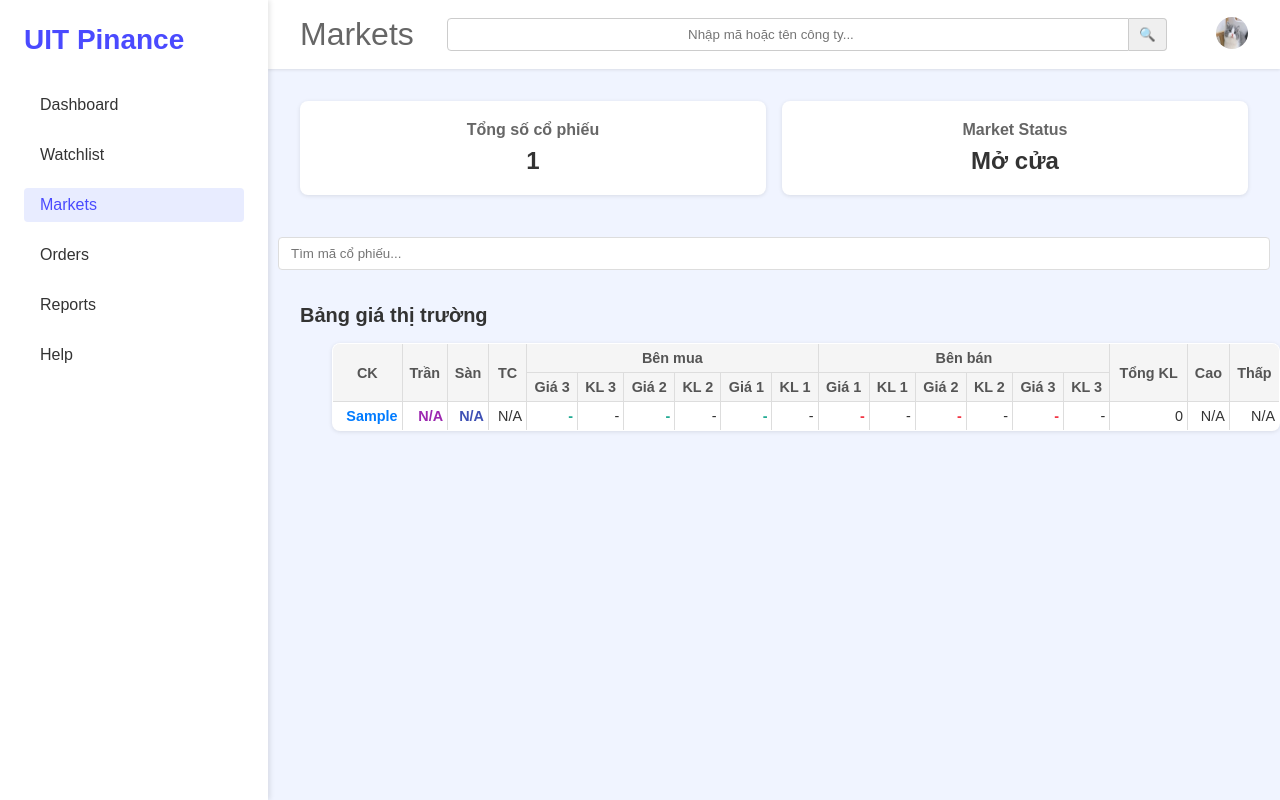
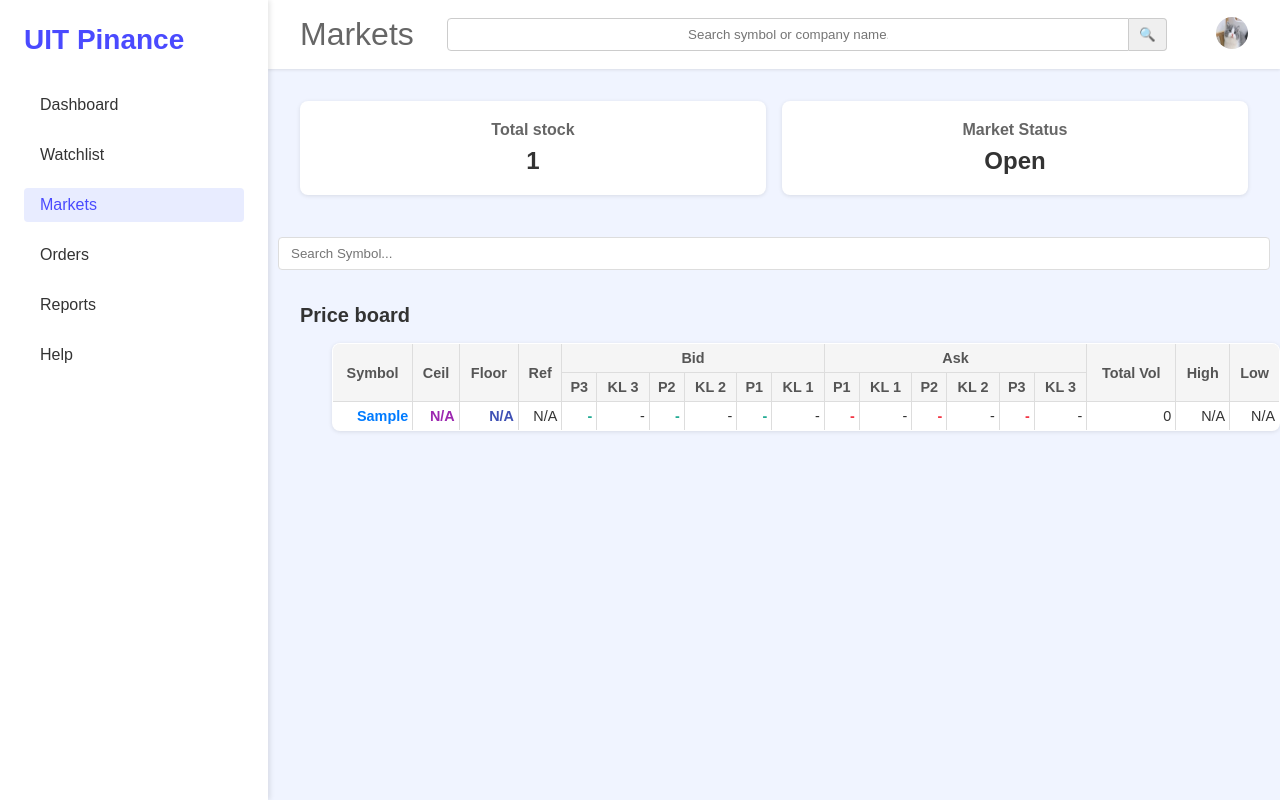
Before and after one commit to thanhdatnguyentk/UIT_PINANCE, a Flask app: template templates/markets.html in a window 1280 px wide. Run offline with Flask 3, Linux system fonts and the light colour scheme; the template is opened without the code that fills it: most values are stand-ins (such as "Sample title", 1, 10 or a date in 2020); some libraries are stand-ins or nearby versions.

Commit message:
Language Sync

```diff
--- a/templates/markets.html
+++ b/templates/markets.html
@@ -159,7 +159,7 @@
               type="text"
               name="query"
               class="search-input"
-              placeholder="Nhập mã hoặc tên công ty..."
+              placeholder="Search symbol or company name..."
               required
             />
            <button type="submit" class="search-button">🔍</button>
@@ -191,49 +191,49 @@
 
       <section class="summary-cards">
         <div class="card">
-          <h3>Tổng số cổ phiếu</h3>
+          <h3>Total stock</h3>
           <p>{{ market_data|length }}</p>
         </div>
         <div class="card">
           <h3>Market Status</h3>
-          <p>Mở cửa</p>
+          <p>Open</p>
         </div>
       </section>
 
       <!-- Search box for filtering the market table -->
       <div class="searchbox">
-        <input type="text" id="marketSearch" onkeyup="filterMarketTable()" placeholder="Tìm mã cổ phiếu...">
+        <input type="text" id="marketSearch" onkeyup="filterMarketTable()" placeholder="Search Symbol...">
       </div>
 
       <section class="accounts-table">
-        <h2>Bảng giá thị trường</h2>
+        <h2>Price board</h2>
         <div class="market-container">
           <div class="scrollable-container">
             <table class="market-table" id="marketTable">
               <thead>
                 <tr>
-                  <th rowspan="2">CK</th>
-                  <th rowspan="2">Trần</th>
-                  <th rowspan="2">Sàn</th>
-                  <th rowspan="2">TC</th>
-                  <th colspan="6" class="group-header">Bên mua</th>
-                  <th colspan="6" class="group-header">Bên bán</th>
-                  <th rowspan="2">Tổng KL</th>
-                  <th rowspan="2">Cao</th>
-                  <th rowspan="2">Thấp</th>
+                  <th rowspan="2">Symbol</th>
+                  <th rowspan="2">Ceil</th>
+                  <th rowspan="2">Floor</th>
+                  <th rowspan="2">Ref</th>
+                  <th colspan="6" class="group-header">Bid</th>
+                  <th colspan="6" class="group-header">Ask</th>
+                  <th rowspan="2">Total Vol</th>
+                  <th rowspan="2">High</th>
+                  <th rowspan="2">Low</th>
                 </tr>
                 <tr>
-                  <th class="buy-price">Giá 3</th>
+                  <th class="buy-price">P3</th>
                   <th>KL 3</th>
-                  <th class="buy-price">Giá 2</th>
+                  <th class="buy-price">P2</th>
                   <th>KL 2</th>
-                  <th class="buy-price">Giá 1</th>
+                  <th class="buy-price">P1</th>
                   <th>KL 1</th>
-                  <th class="sell-price">Giá 1</th>
+                  <th class="sell-price">P1</th>
                   <th>KL 1</th>
-                  <th class="sell-price">Giá 2</th>
+                  <th class="sell-price">P2</th>
                   <th>KL 2</th>
-                  <th class="sell-price">Giá 3</th>
+                  <th class="sell-price">P3</th>
                   <th>KL 3</th>
                 </tr>
               </thead>
```
